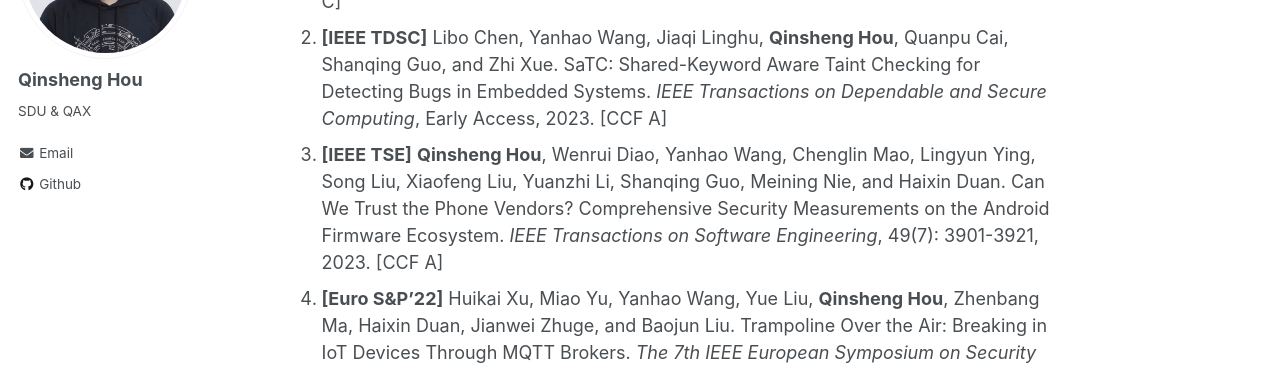
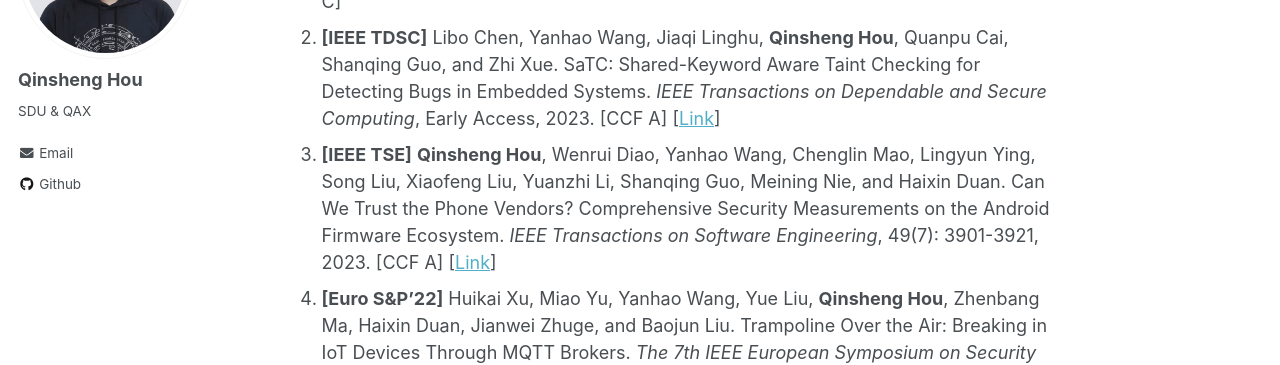
Before and after one commit to chicharitomu14/chicharitomu14.github.io, a Jekyll site: the page built from _pages/about.md, in a window 1280 px wide and 900 px high, scrolled down 407 px. Shown: the part 152-517 px from the top of the window. Built offline with Jekyll 4.4.1, drawn with Linux system fonts in a browser that asks for light colours.

Commit message:
update publication link

```diff
--- a/_pages/about.md
+++ b/_pages/about.md
@@ -16,8 +16,8 @@ I am a Ph.D. candidate at Shandong University, advised by Prof. [Shanqing Guo](h
 Publications
 ------
 1. **[APSEC’23]** Shishuai Yang, **Qinsheng Hou** (✉️), Shuang Li, and Wenrui Diao (✉️). Do App Developers Follow the Android Official Security Guidelines? *The 30th Asia-Pacific Software Engineering Conference*, Seoul, Korea. December 4-7, 2023. [CCF C]
-1. **[IEEE TDSC]** Libo Chen, Yanhao Wang, Jiaqi Linghu, **Qinsheng Hou**, Quanpu Cai, Shanqing Guo, and Zhi Xue. SaTC: Shared-Keyword Aware Taint Checking for Detecting Bugs in Embedded Systems. *IEEE Transactions on Dependable and Secure Computing*, Early Access, 2023. [CCF A]
-1. **[IEEE TSE]** **Qinsheng Hou**, Wenrui Diao, Yanhao Wang, Chenglin Mao, Lingyun Ying, Song Liu, Xiaofeng Liu, Yuanzhi Li, Shanqing Guo, Meining Nie, and Haixin Duan. Can We Trust the Phone Vendors? Comprehensive Security Measurements on the Android Firmware Ecosystem. *IEEE Transactions on Software Engineering*, 49(7): 3901-3921, 2023. [CCF A]
+1. **[IEEE TDSC]** Libo Chen, Yanhao Wang, Jiaqi Linghu, **Qinsheng Hou**, Quanpu Cai, Shanqing Guo, and Zhi Xue. SaTC: Shared-Keyword Aware Taint Checking for Detecting Bugs in Embedded Systems. *IEEE Transactions on Dependable and Secure Computing*, Early Access, 2023. [CCF A] [[Link](https://ieeexplore.ieee.org/abstract/document/10226330)]
+1. **[IEEE TSE]** **Qinsheng Hou**, Wenrui Diao, Yanhao Wang, Chenglin Mao, Lingyun Ying, Song Liu, Xiaofeng Liu, Yuanzhi Li, Shanqing Guo, Meining Nie, and Haixin Duan. Can We Trust the Phone Vendors? Comprehensive Security Measurements on the Android Firmware Ecosystem. *IEEE Transactions on Software Engineering*, 49(7): 3901-3921, 2023. [CCF A] [[Link](https://ieeexplore.ieee.org/document/10141678)]
 1. **[Euro S&P'22]** Huikai Xu, Miao Yu, Yanhao Wang, Yue Liu, **Qinsheng Hou**, Zhenbang Ma, Haixin Duan, Jianwei Zhuge, and Baojun Liu. Trampoline Over the Air: Breaking in IoT Devices Through MQTT Brokers. *The 7th IEEE European Symposium on Security and Privacy*, Genoa, Italy. June 6-10, 2022. [CCF C] [[PDF](https://github.com/ReAbout/Trampoline-Over-the-Air/blob/main/Trampoline%20Over%20the%20Air%20-%20Breaking%20in%20IoT%20Devices%20Through%20MQTT%20Brokers_validated.pdf)]
 1. **[ICSE’22]** **Qinsheng Hou**, Wenrui Diao, Yanhao Wang, Xiaofeng Liu, Song Liu, Lingyun Ying, Shanqing Guo, Yuanzhi Li, Meining Nie, and Haixin Duan. Large-scale Security Measurements on the Android Firmware Ecosystem. *The 44th IEEE/ACM International Conference on Software Engineering*, Pittsburgh, PA, USA. May 21-29, 2022. [Top] [CCF A] [[PDF]](https://chicharitomu14.github.io/files/2022-ICSE.pdf)
 1. **[USENIX Security’21]** Libo Chen, Yanhao Wang, Quanpu Cai, Yunfan Zhan, Hong Hu, Jiaqi Linghu, **Qinsheng Hou**, Chao Zhang, Haixin Duan, and Zhi Xue. Sharing More and Checking Less: Leveraging Common Input Keywords to Detect Bugs in Embedded Systems. *The 30th USENIX Security Symposium*,  Virtual. August 11-13, 2021. [Top] [CCF A] [[PDF](https://www.usenix.org/system/files/sec21-chen-libo.pdf)]
```
